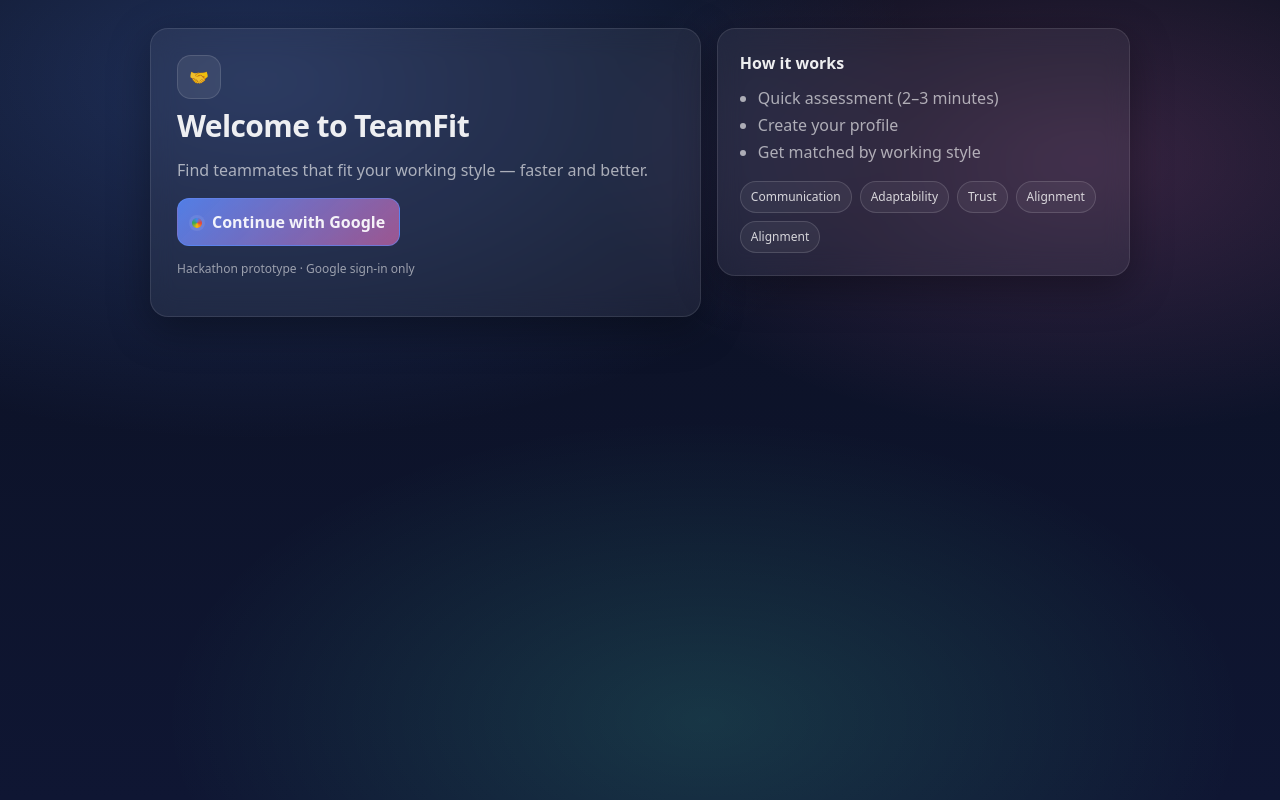
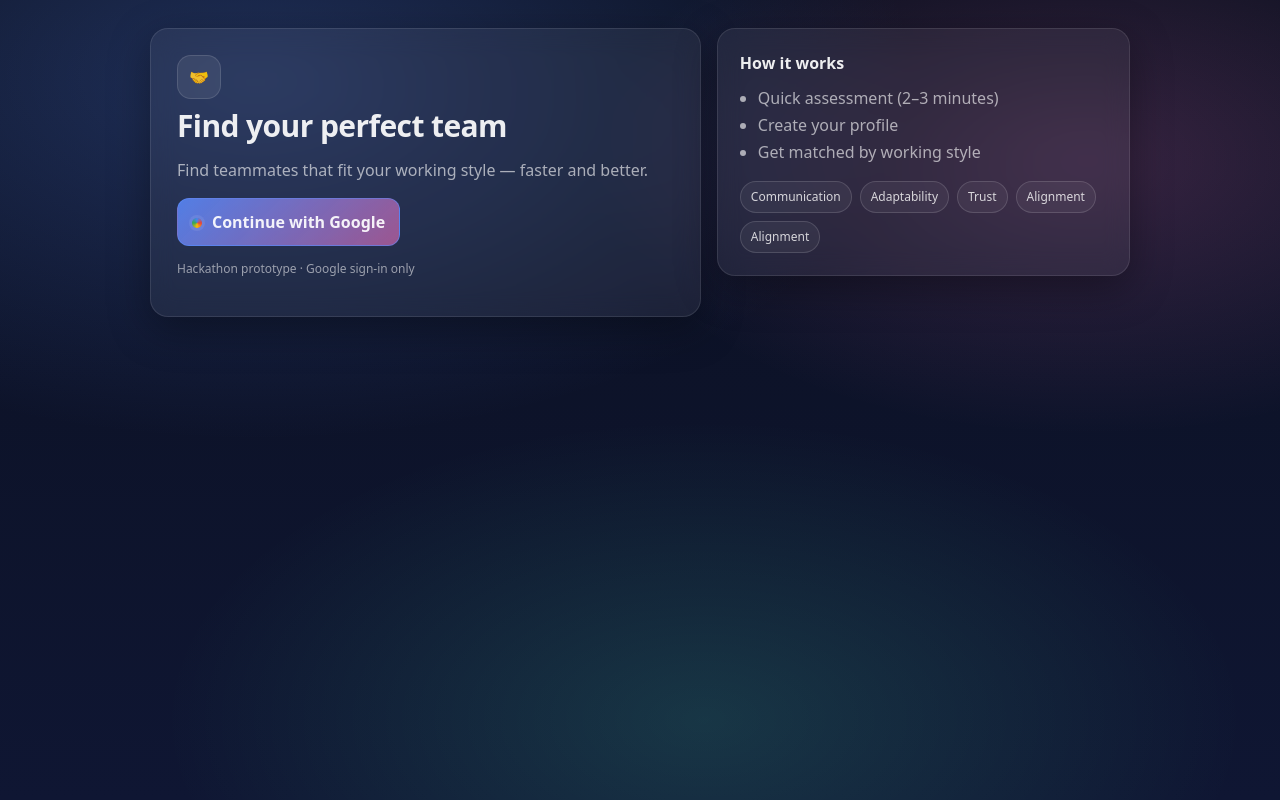
Before and after one commit to kaikai1688/kaiLuvdap13144, a React (Vite) app: page / in a window 1280 px wide. Built offline with nearby package versions, Linux system fonts and the light colour scheme; no server answers.

Commit message:
Update App.jsx

```diff
--- a/src/App.jsx
+++ b/src/App.jsx
@@ -72,7 +72,7 @@ export default function App() {
         <div className="tf-auth-wrap">
           <div className="tf-card tf-auth-card">
             <div className="tf-logo">🤝</div>
-            <h1 className="tf-h1">Welcome to TeamFit</h1>
+            <h1 className="tf-h1">Find your perfect team</h1>
             <p className="tf-muted">
               Find teammates that fit your working style — faster and better.
             </p>
```
